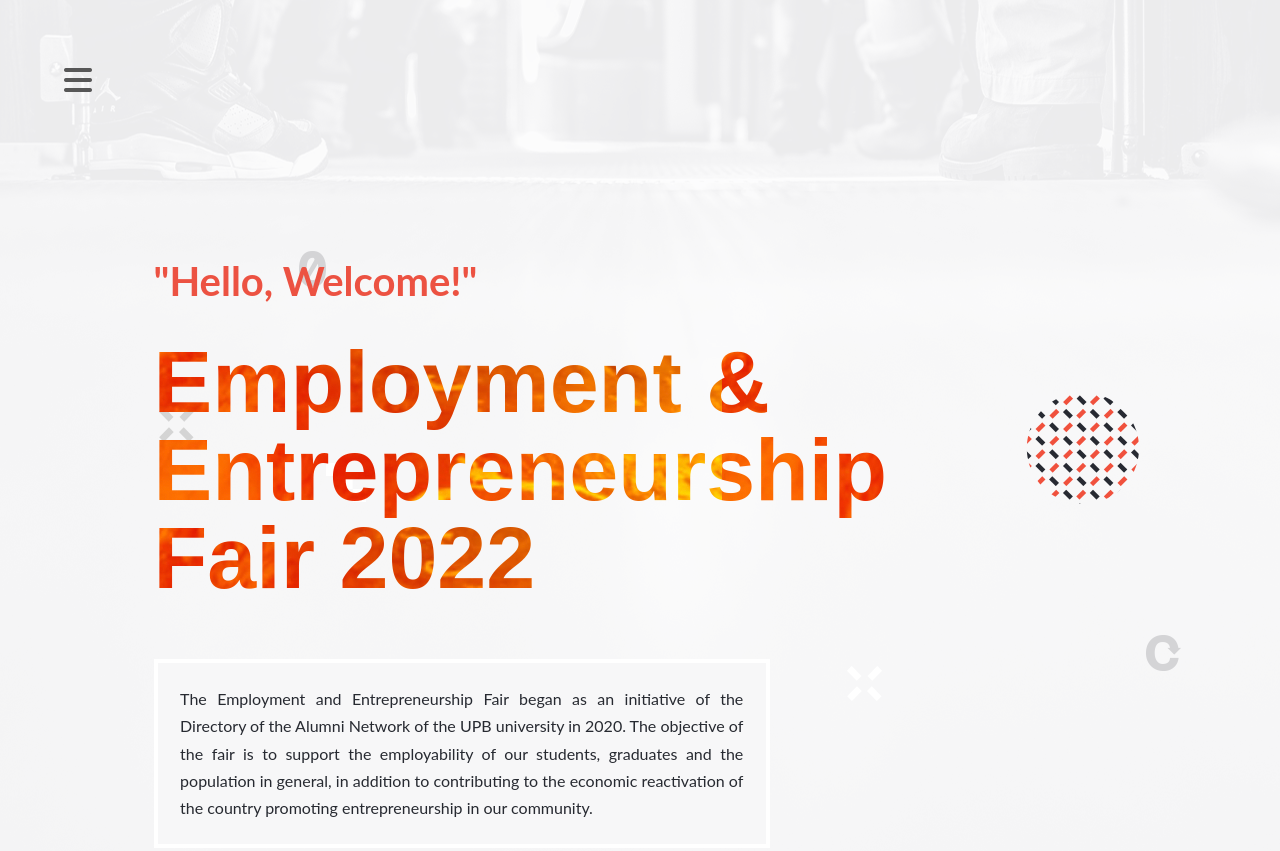
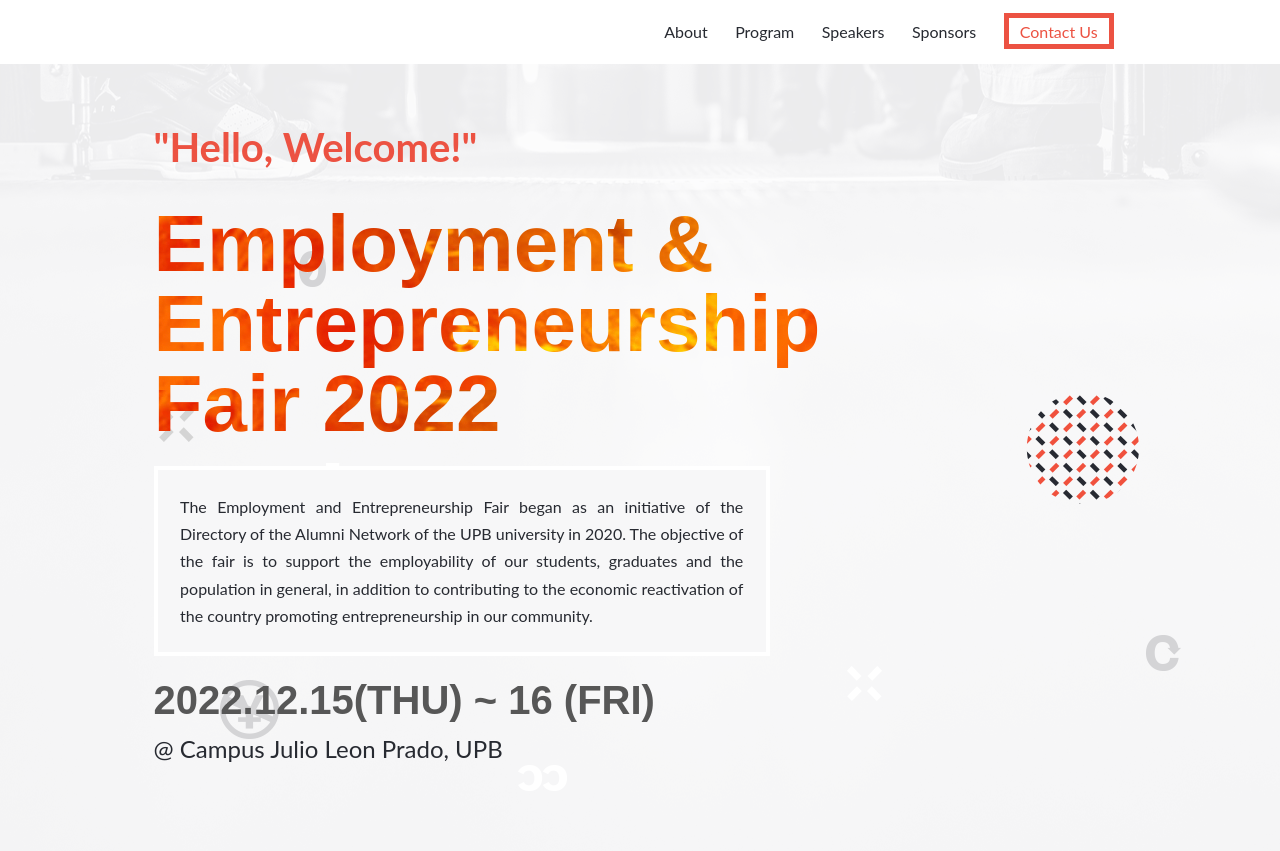
Before and after one commit to Nelitaa/Employment-and-Entrepreneurship-Fair-2022, a plain HTML site: page home.html in a window 1280 px wide. Shown: the top 851 px of the page. Drawn offline with Linux system fonts and the light colour scheme; a web font is replaced by a local one.

Commit message:
Add navigation bar for desktop

```diff
--- a/home.html
+++ b/home.html
@@ -12,19 +12,29 @@
 </head>
 <body>
   <header>
-    <nav class="nav-bar">
+    <nav>
+      <div class="nav-bar-mobile">
         <i class="fa-sharp fa-solid fa-bars fa-2x" style="color:rgb(87, 87, 87)"></i>
+      </div>
+      <div class="nav-bar-desktop">
+        <a href="#presentation"><img class="logo-img" src="/assets/logo.png" alt="Employment and Entrepreneurship Fair 2022 logo"></a>
+        <ul class="nav-bar-desktop-ul">
+          <li class="nav-bar-desktop-list"><a href="#about">About</a></li>
+          <li class="nav-bar-desktop-list"><a href="#program">Program</a></li>
+          <li class="nav-bar-desktop-list"><a href="#speakers">Speakers</a></li>
+          <li class="nav-bar-desktop-list"><a href="#sponsors">Sponsors</a></li>
+          <li class="nav-bar-desktop-list1"><a href="#contact">Contact Us</a></li>
+        </ul
+      </div>
     </nav>
   </header>
   <main>
-    <section id="presentation">
-      <div class="presentation-container">
+    <section class="presentation-container" id="presentation">
       <h2 class="header-welcome">"Hello, Welcome!"</h2>
       <h1 class="header-title">Employment &<br> Entrepreneurship <br> Fair 2022</h1>
       <p class="box-presentation">The Employment and Entrepreneurship Fair began as an initiative of the Directory of the Alumni Network of the UPB university in 2020. The objective of the fair is to support the employability of our students, graduates and the population in general, in addition to contributing to the economic reactivation of the country promoting entrepreneurship in our community.</p>
       <p class="date-event">2022.12.15(THU) ~ 16 (FRI)</p>
       <p class="adress">@ Campus Julio Leon Prado, UPB</p>
-      </div>
     </section>
 
     <section class="" id="program">
@@ -49,7 +59,7 @@
 
     <section id="speakers"></section>
 
-    <section id="partner"></section>
+    <section id="sponsor"></section>
     <a href="#" target="_blank"><img src="" alt="Mozilla Logo"/></a>
     <a href="#" target="_blank"><img src="" alt="Google Logo"/></a>
     <a href="#" target="_blank"><img src="" alt="Naver Logo"/></a>
--- a/style.css
+++ b/style.css
@@ -5,8 +5,16 @@
   color: #272a31;
 }
 
-.nav-bar {
+.nav-bar-mobile {
   margin: 5%;
+}
+
+.nav-bar-desktop-ul {
+  display: none;
+}
+
+img.logo-img {
+display: none !important;
 }
 
 body {
@@ -33,7 +41,7 @@
   -webkit-background-clip: text;
   -webkit-text-fill-color: transparent;
   font-family: "cocogosse", sans-serif;
-  font-size: 280%;
+  font-size: 270%;
   font-weight: 800;
   margin: 0;
   margin-bottom: 5%;
@@ -72,12 +80,55 @@
     background-image: url(/assets/main_big.png);
   }
 
+  .nav-bar-mobile {
+    display: none;
+  }
+
+  header {
+    background-color: #fff !important;
+    height: 8vh;
+  }
+  .nav-bar-desktop {
+    display: flex;
+  }
+
+  .nav-bar-desktop-ul {
+    display: flex;
+    flex-direction: row;
+    justify-content: end;
+    list-style: none;
+    margin-right: 12% !important;
+    column-gap: 5%;
+    margin: 0;
+    padding: 1%;
+    align-items: center;
+    width: 50%;
+  }
+
+  a {
+    text-decoration: none;
+    color: inherit;
+    width: 50%;
+  }
+
+  .nav-bar-desktop-list1 {
+    border: #ec5242 5px solid;
+    padding: 0.7% 2% 0.7% 2%;
+    color: #ec5242;
+  }
+
+  img.logo-img {
+    height: 6vh;
+    margin: 1.5% 0 0 27%;
+  }
+
   .presentation-container {
-    margin: 10% 0% 10% 12%;
+    margin: 2% 0% 10% 12%;
   }
 
   .header-title {
-    font-size: 550%;
+    font-size: 500%;
+    margin-bottom: 2%;
   }
 
   .header-welcome {
@@ -85,13 +136,15 @@
   }
   .box-presentation {
     padding: 2%;
-    width: 50%;
+    max-width: 50%;
+    min-width: 58vh;
   }
+
   .date-event {
-    margin-right: 22%;
     font-size: 250%;
-    margin-left: 0;
+    margin: 2% 22% 1% 0;
   }
+
   .adress {
     font-size: 150%;
     margin-left: 0;
```
Also changed, not shown: assets/logo.png (added). Lines whose indentation alone changed are shown as unchanged.
